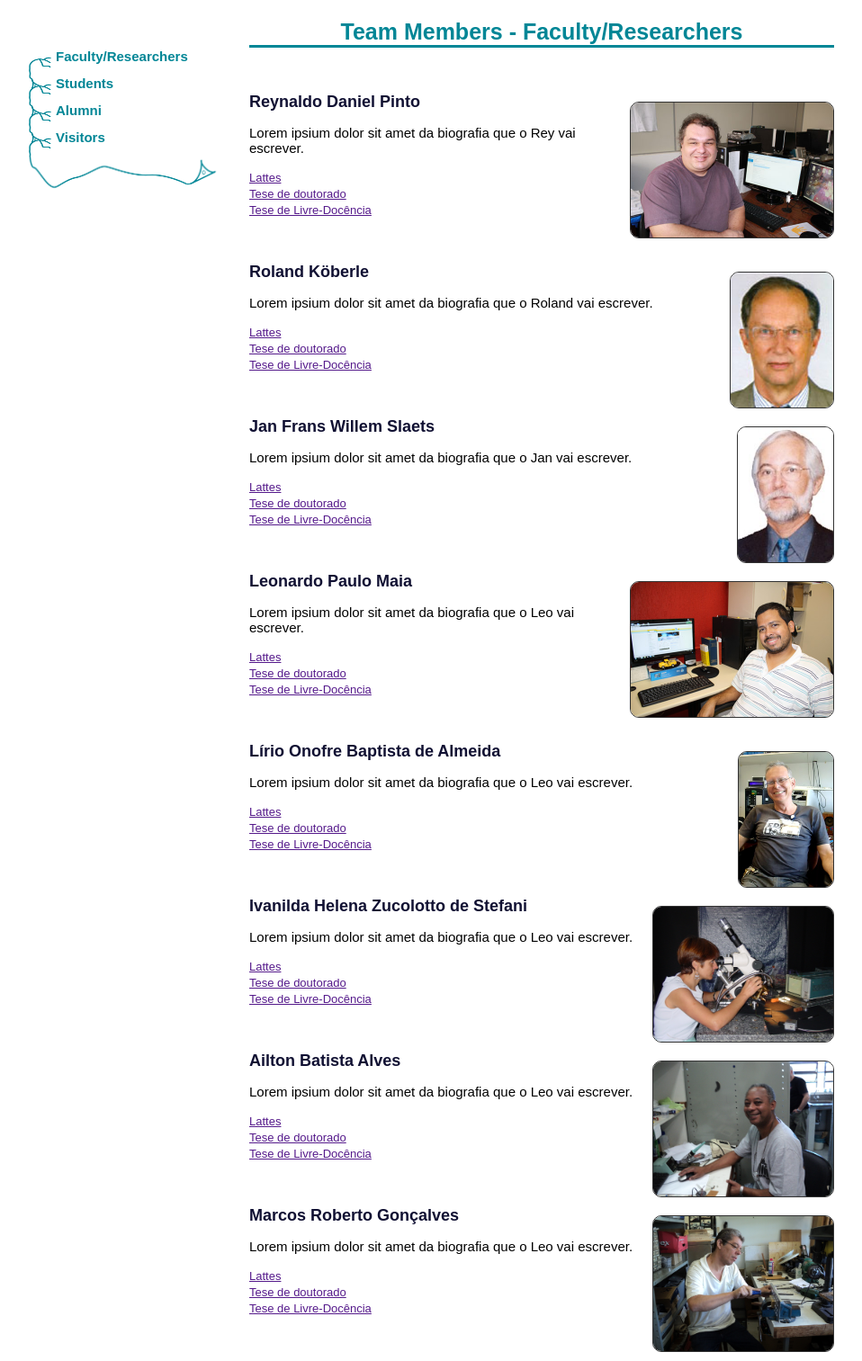
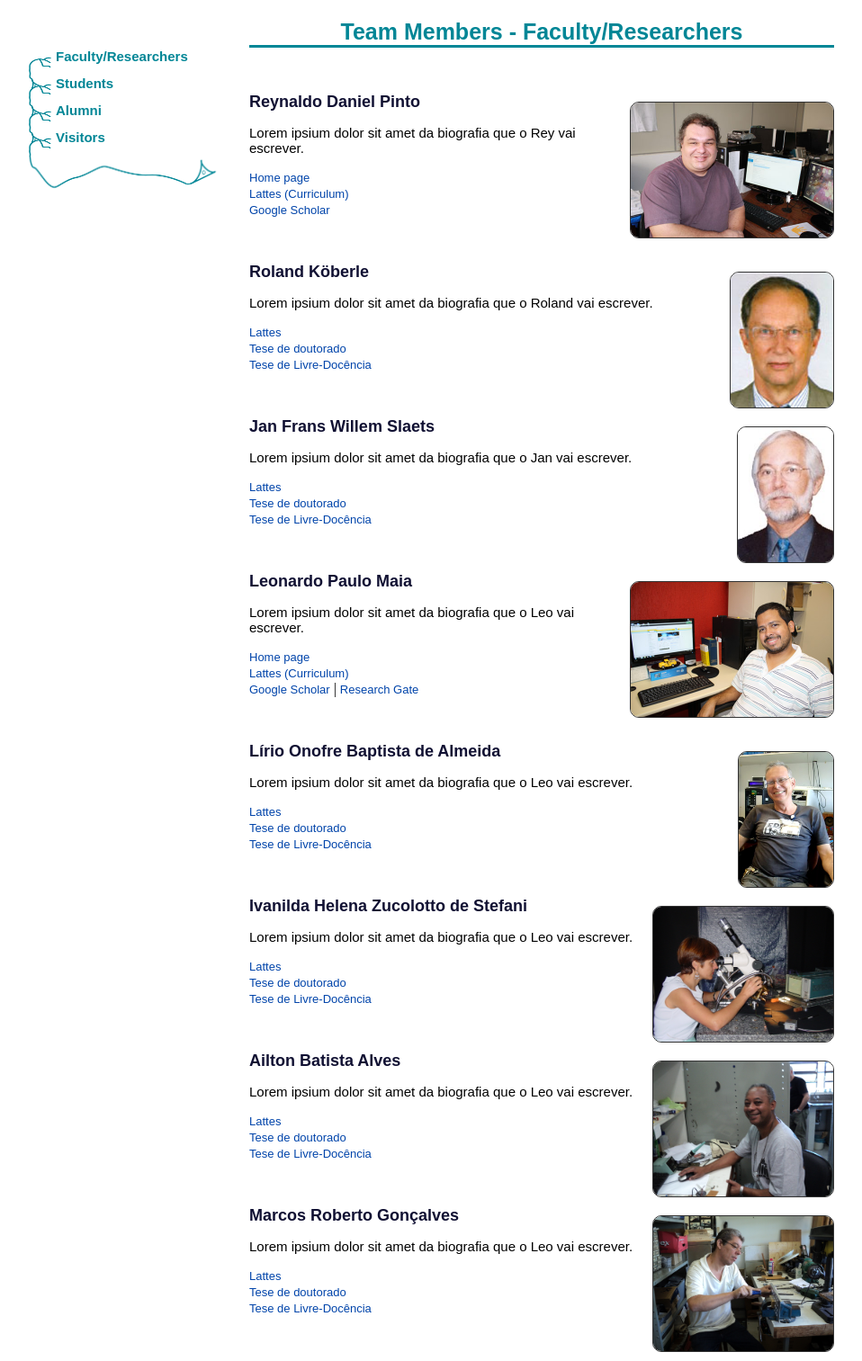
Before and after one commit to neurobiofisica/neurobiofisica.github.io, a PHP site: page /teammembers.php in a window 1280 px wide. Shown: the part 151-1664 px from the top of the page at 90% size, without its empty margins (163-1121 px from the left). Run offline with PHP 8.4, Linux system fonts and the light colour scheme.

Commit message:
Putting some data...

```diff
--- a/styles.css
+++ b/styles.css
@@ -275,9 +275,16 @@ border-radius: 0px;
 	height: 150px;
 }
 
-#content #pessoal a
+#content #pessoal a, #content #pessoal a:visited, #content #pessoal a:hover
 {
-  font: 13px sans-serif;
+      font: 13px sans-serif;
+      text-decoration: none;
+      color: #04A;
+}
+
+#content #pessoal a:hover
+{
+      color: #0AF;
 }
 
 
--- a/teammembers.php
+++ b/teammembers.php
@@ -12,9 +12,9 @@ require_once('vindex_team.php'); ?>
 	<img src="Fotos-pessoal/reynaldo.jpg" alt="Reynaldo" class="pessoal"/>
 	<h4>Reynaldo Daniel Pinto</h4>
 	<p>Lorem ipsium dolor sit amet da biografia que o Rey vai escrever.</p>
-	<a href="">Lattes</a><br />
-	<a href="">Tese de doutorado</a><br />
-	<a href="">Tese de Livre-Docência</a><br />
+	<a href="">Home page</a><br />
+	<a href="http://buscatextual.cnpq.br/buscatextual/visualizacv.do?id=K4796525Y2" target="_blank">Lattes (Curriculum)</a><br />
+	<a href="http://scholar.google.com.br/citations?user=_FD0c9IAAAAJ" target="_blank">Google Scholar</a>
       </div>
 
       <div id="pessoal">
@@ -39,9 +39,9 @@ require_once('vindex_team.php'); ?>
 	<img src="Fotos-pessoal/leonardo.jpg" alt="Leonardo" class="pessoal"/>
 	<h4>Leonardo Paulo Maia</h4>
 	<p>Lorem ipsium dolor sit amet da biografia que o Leo vai escrever.</p>
-	<a href="">Lattes</a><br />
-	<a href="">Tese de doutorado</a><br />
-	<a href="">Tese de Livre-Docência</a><br />
+	<a href="http://www.ifsc.usp.br/~lpmaia/" target="_blank">Home page</a><br />
+	<a href="http://buscatextual.cnpq.br/buscatextual/visualizacv.do?id=K4795910E7" target="_blank">Lattes (Curriculum)</a><br />
+	<a href="http://scholar.google.com.br/citations?user=98BT9NkAAAAJ" target="_blank">Google Scholar</a> | <a href="https://www.researchgate.net/profile/Leonardo_Maia" target="_blank">Research Gate</a><br />
       </div>
 
       <div id="pessoal">
```
Also changed, not shown: students.php (+4 -4 lines), Fotos-pessoal/profile-picture.gif (added), 2 other files.
